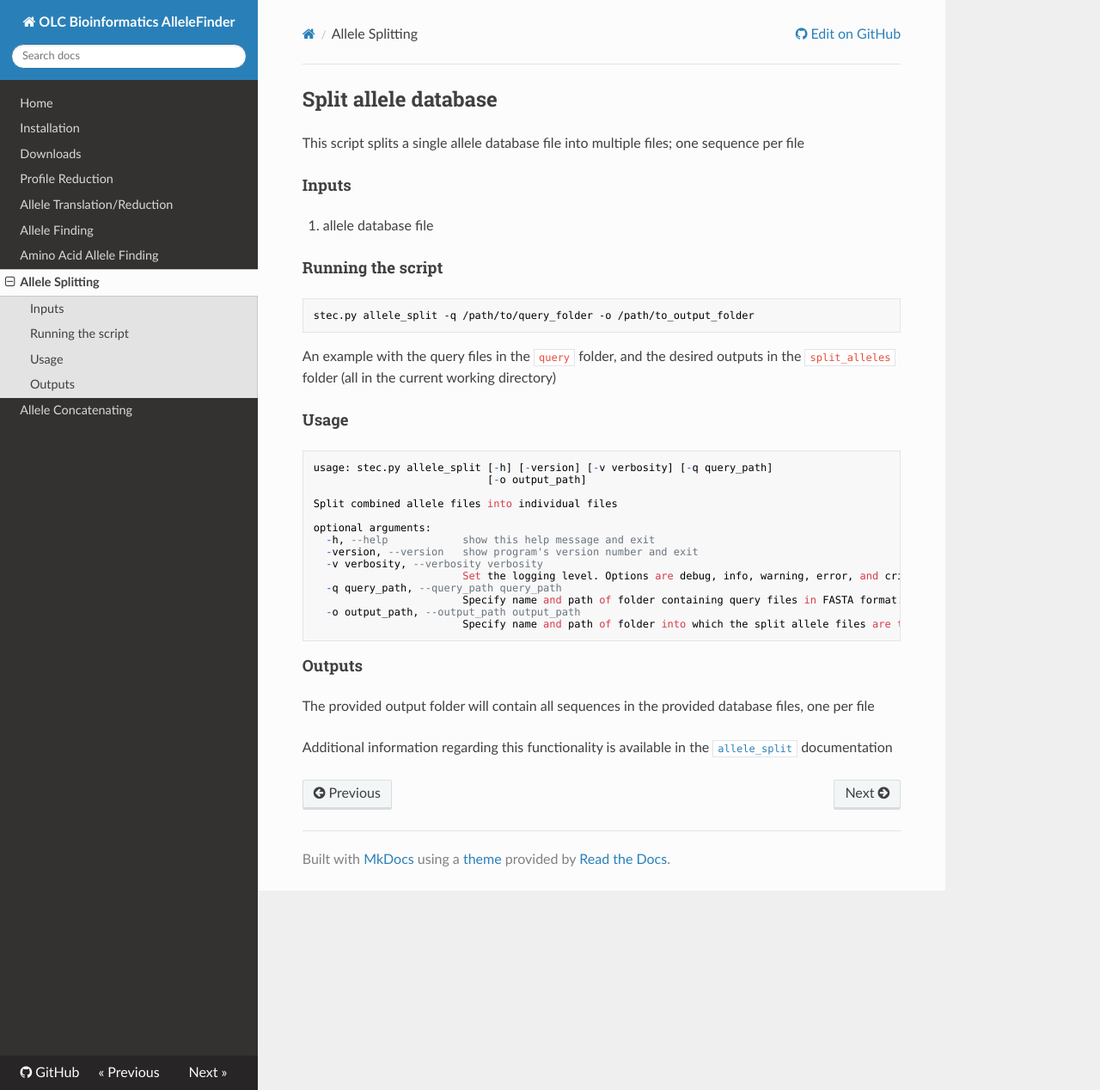
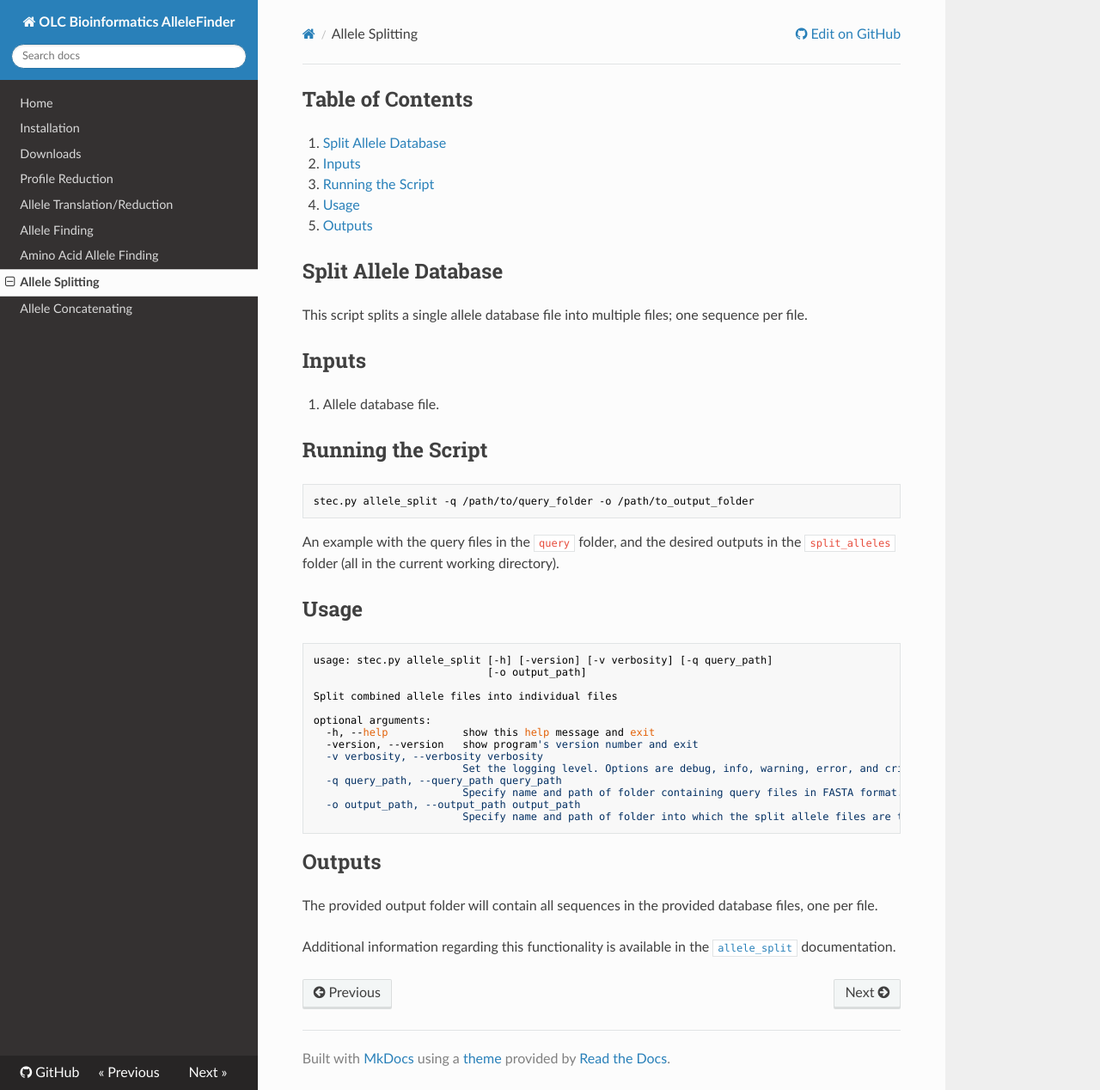
Before and after one commit to OLC-Bioinformatics/AlleleFinder, an MkDocs documentation site: the page built from docs/allele_split.md, in a window 1280 px wide and 1268 px high. Shown: the whole window at 86% size. Built offline with MkDocs 1.6.1, drawn with Linux system fonts in a browser that asks for light colours; nearby versions of some CDN libraries.

Commit message:
docs: update allele_split.md
Updated documentation file allele_split.md. Added table of contents, reformatted headers, made minor text edits, and updated file names in Outputs section.

````diff
--- a/docs/allele_split.md
+++ b/docs/allele_split.md
@@ -1,22 +1,29 @@
-## Split allele database
+## Table of Contents
+1. [Split Allele Database](#split-allele-database)
+2. [Inputs](#inputs)
+3. [Running the Script](#running-the-script)
+4. [Usage](#usage)
+5. [Outputs](#outputs)
 
-This script splits a single allele database file into multiple files; one sequence per file
+## Split Allele Database <a name="split-allele-database"></a>
 
-#### Inputs
+This script splits a single allele database file into multiple files; one sequence per file.
 
-1. allele database file
+## Inputs <a name="inputs"></a>
 
-#### Running the script
+1. Allele database file.
 
-```
+## Running the Script <a name="running-the-script"></a>
+
+```bash
 stec.py allele_split -q /path/to/query_folder -o /path/to_output_folder
 ```
 
-An example with the query files in the `query` folder, and the desired outputs in the `split_alleles` folder (all in the current working directory)
+An example with the query files in the `query` folder, and the desired outputs in the `split_alleles` folder (all in the current working directory).
 
-#### Usage
+## Usage <a name="usage"></a>
 
-```
+```bash
 usage: stec.py allele_split [-h] [-version] [-v verbosity] [-q query_path]
                             [-o output_path]
 
@@ -33,8 +40,8 @@
                         Specify name and path of folder into which the split allele files are to be written. If not provided, the split_alleles folder in the current working directory will be used
 ```
 
-#### Outputs
+## Outputs <a name="outputs"></a>
 
-The provided output folder will contain all sequences in the provided database files, one per file
+The provided output folder will contain all sequences in the provided database files, one per file.
 
-Additional information regarding this functionality is available in the [`allele_split`](https://olc-bioinformatics.github.io/AlleleFinder/allele_split) documentation
+Additional information regarding this functionality is available in the [`allele_split`](https://olc-bioinformatics.github.io/AlleleFinder/allele_split) documentation.
````
